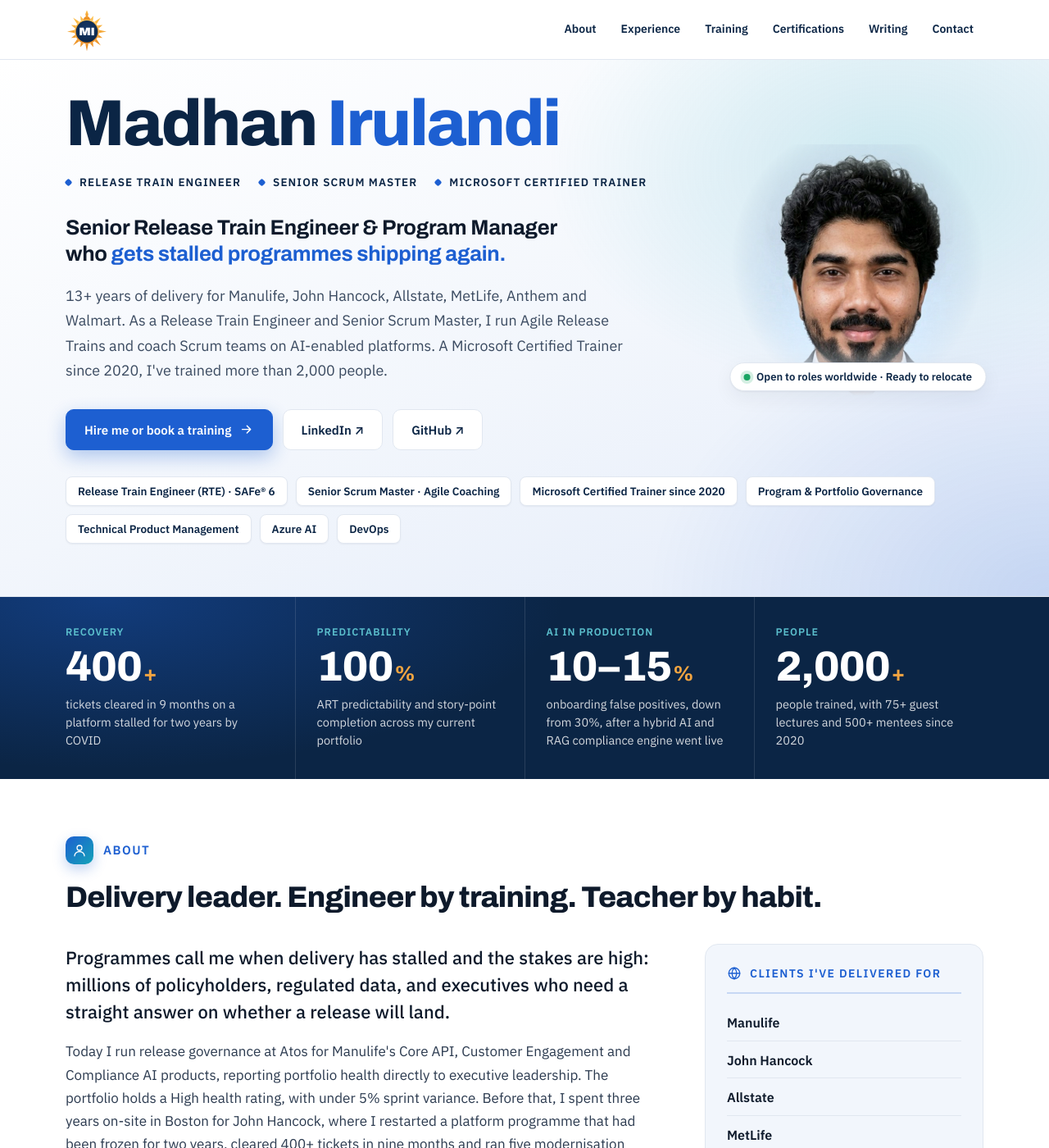
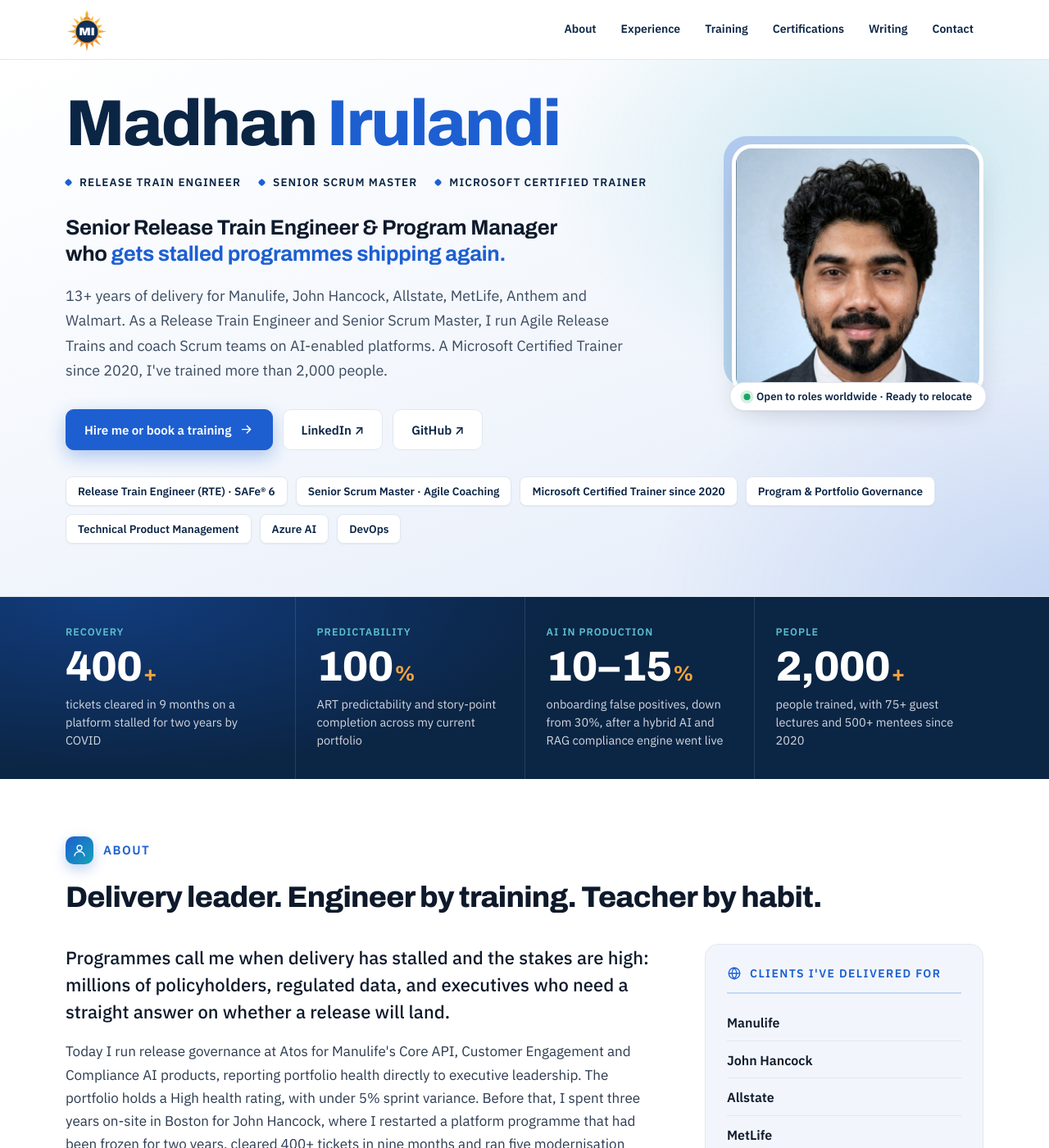
Before and after one commit to Madhan-I/Madhan-I.github.io, a Jekyll site: the page built from index.html, in a window 1280 px wide and 1400 px high. Shown: the whole window at 82% size. Built offline with Jekyll 4.4.1, drawn with Linux system fonts in a browser that asks for light colours.

Commit message:
Restore photo frame with soft light-blue backing that matches the page
Co-Authored-By: Claude Opus 5.5 <noreply@anthropic.com>
Claude-Session: https://claude.ai/code/session_01MFRrTt7LBDdX57m85KHNGp

```diff
--- a/assets/css/style.css
+++ b/assets/css/style.css
@@ -394,9 +394,6 @@ nav .wrap { padding-block: 10px; }
   .portrait figcaption .st { text-align: left; }
 }
 
-/* Photo blends into the hero background: no frame, soft faded edges */
-.portrait::before { display: none; }
-.portrait img { border: 0; border-radius: 0; box-shadow: none;
-  -webkit-mask-image: radial-gradient(ellipse 50% 54% at 50% 46%, #000 62%, transparent 100%);
-          mask-image: radial-gradient(ellipse 50% 54% at 50% 46%, #000 62%, transparent 100%); }
-.portrait figcaption { bottom: 6px; }
+/* Photo frame: white border, soft tinted backing that matches the page's light blues */
+.portrait::before { background: linear-gradient(135deg, color-mix(in srgb, var(--brand) 34%, #FFFFFF), color-mix(in srgb, var(--brand-2) 30%, #FFFFFF)); opacity: 1; }
+.portrait img { box-shadow: 0 18px 40px -18px color-mix(in srgb, var(--navy) 35%, transparent); }
```
